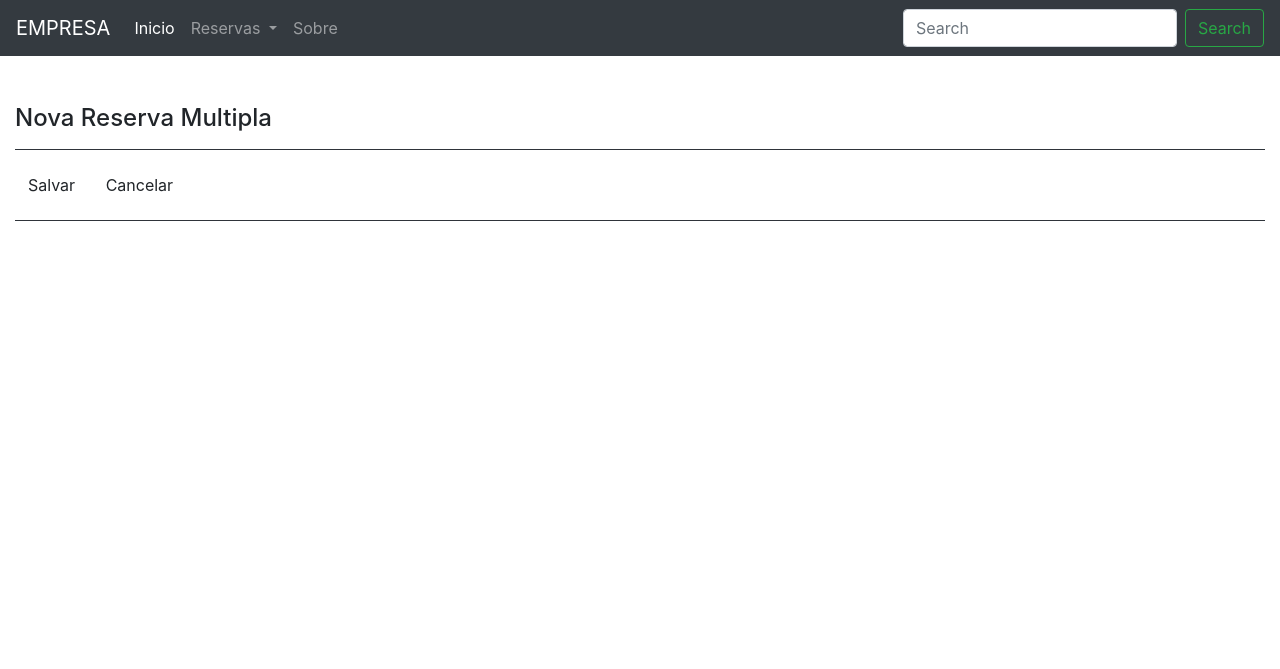
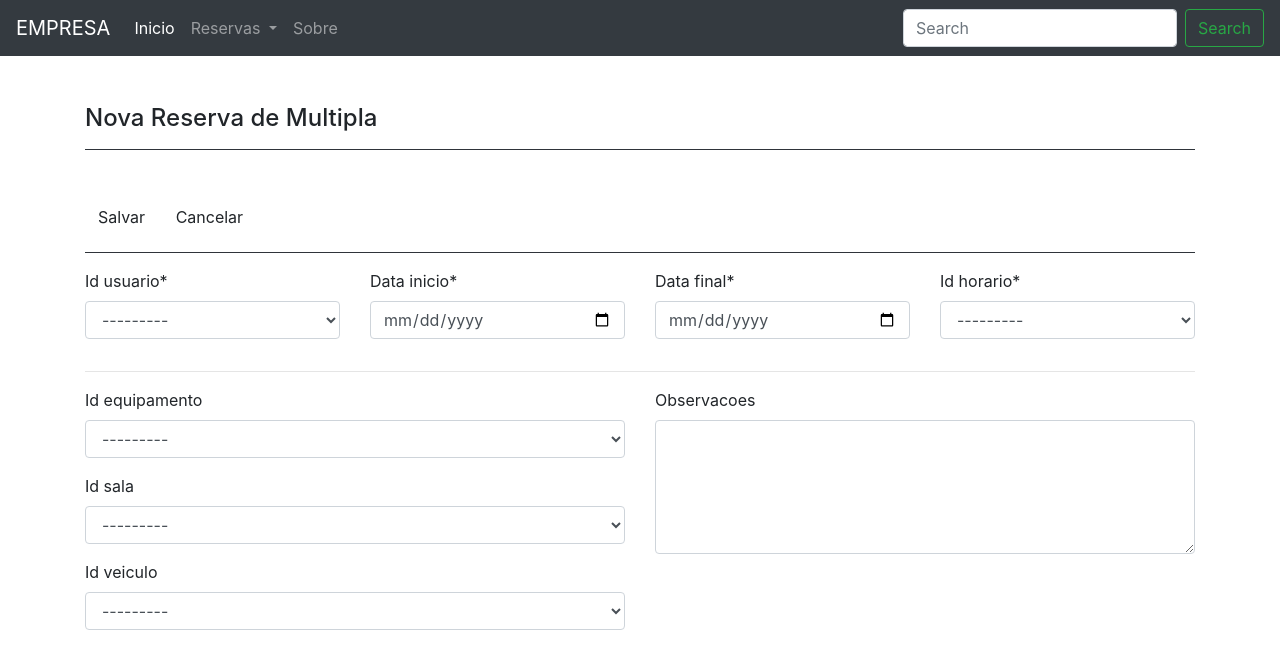
Before and after one commit to wbsartori/sistema-reservas, a Django app: page /multiplo/novo/ in a window 1280 px wide. Shown: the top 669 px of the page. Run offline with Django 3.2, Linux system fonts and the light colour scheme; data that the repository does not hold is empty; some libraries are stand-ins or nearby versions.

Commit message:
Criado forms de multiplos, salas e veiculos e realizado ajustes nos layouts para ficarem com o mesmo padrão.

```diff
--- a/app/frontend/forms.py
+++ b/app/frontend/forms.py
@@ -20,3 +20,39 @@ class ReservarEquipamentoForm(ModelForm):
             'data_final': DateInput(),
             'observacoes': TextArea(attrs={'cols': 80, 'rows': 5})
         }
+
+class ReservarSalaForm(ModelForm):
+
+    class Meta:
+        model = Reserva
+        fields = ('id_usuario','data_inicio','data_final','id_horario','id_equipamento','id_sala','id_veiculo','observacoes')
+        date_input = DateInput()
+        widgets = {
+            'data_inicio' : DateInput(),
+            'data_final': DateInput(),
+            'observacoes': TextArea(attrs={'cols': 80, 'rows': 5})
+        }
+
+class ReservarVeiculoForm(ModelForm):
+
+    class Meta:
+        model = Reserva
+        fields = ('id_usuario','data_inicio','data_final','id_horario','id_equipamento','id_sala','id_veiculo','observacoes')
+        date_input = DateInput()
+        widgets = {
+            'data_inicio' : DateInput(),
+            'data_final': DateInput(),
+            'observacoes': TextArea(attrs={'cols': 80, 'rows': 5})
+        }
+
+class ReservarMultiplosForm(ModelForm):
+
+    class Meta:
+        model = Reserva
+        fields = ('id_usuario','data_inicio','data_final','id_horario','id_equipamento','id_sala','id_veiculo','observacoes')
+        date_input = DateInput()
+        widgets = {
+            'data_inicio' : DateInput(),
+            'data_final': DateInput(),
+            'observacoes': TextArea(attrs={'cols': 80, 'rows': 5})
+        }
--- a/app/frontend/templates/equipamentos/novo_equip.html
+++ b/app/frontend/templates/equipamentos/novo_equip.html
@@ -3,9 +3,9 @@
 
 
 {% block content %}
+<div class="container">
     <h4 class="mt-5">Nova Reserva de Equipamentos</h4>
     <hr class="bg-dark">
-<div class="container">
  <div class="row mt-5">
      <div class="col-md-12">
      <form>
--- a/app/frontend/templates/reservas/novo_multiplos.html
+++ b/app/frontend/templates/reservas/novo_multiplos.html
@@ -1,14 +1,67 @@
 {% extends 'layout.html'%}
+{% load crispy_forms_tags %}
 
 {% block content %}
-    <h4 class="mt-5">Nova Reserva Multipla</h4>
+<div class="container">
+    <h4 class="mt-5">Nova Reserva de Multipla</h4>
     <hr class="bg-dark">
-<a href="#" class="btn btn-padrao-reservas">Salvar</a>
-<a href="{% url 'multiplo' %}" class="btn btn-padrao-reservas">Cancelar</a>
-<hr class="bg-dark">
-<div class="container-fluid">
  <div class="row mt-5">
-
+     <div class="col-md-12">
+     <form>
+         <a href="#" class="btn btn-padrao-reservas">Salvar</a>
+        <a href="{% url 'multiplo' %}" class="btn btn-padrao-reservas">Cancelar</a>
+        <hr class="bg-dark">
+         <div class="row">
+             <div class="col-md-6">
+                 <div class="row">
+                     <div class="col-md-6">
+                         <div class="form-group">
+                            {{ form.id_usuario | as_crispy_field }}
+                        </div>
+                     </div>
+                     <div class="col-md-6">
+                        <div class="form-group">
+                            {{ form.data_inicio | as_crispy_field }}
+                        </div>
+                     </div>
+                 </div>
+             </div>
+              <div class="col-md-6">
+                 <div class="row">
+                     <div class="col-md-6">
+                         <div class="form-group">
+                            {{ form.data_final | as_crispy_field }}
+                        </div>
+                     </div>
+                    <div class="col-md-6">
+                         <div class="form-group">
+                            {{ form.id_horario | as_crispy_field }}
+                        </div>
+                     </div>
+                 </div>
+             </div>
+         </div>
+         <hr>
+         <div class="row">
+            <div class="col-md-6">
+                <div class="form-group">
+                    {{ form.id_equipamento | as_crispy_field }}
+                </div>
+                 <div class="form-group">
+                    {{ form.id_sala | as_crispy_field }}
+                </div>
+                 <div class="form-group">
+                    {{ form.id_veiculo | as_crispy_field }}
+                </div>
+            </div>
+             <div class="col-md-6">
+                <div class="form-group">
+                    {{ form.observacoes | as_crispy_field }}
+                </div>
+            </div>
+         </div>
+     </form>
+     </div>
  </div>
 </div>
 {% endblock %}
--- a/app/frontend/views.py
+++ b/app/frontend/views.py
@@ -1,7 +1,7 @@
 from django.shortcuts import render
 from backend.models import Reserva
 
-from .forms import ReservarEquipamentoForm
+from .forms import ReservarEquipamentoForm, ReservarSalaForm, ReservarVeiculoForm, ReservarMultiplosForm
 
 def index(request):
     return render(request, 'home/index.html')
@@ -15,8 +15,15 @@ def sala(request):
 def veiculo(request):
     return render(request, 'veiculos/veiculos.html')
 
-def multiplo(request):
-    return render(request, 'reservas/multiplos.html')
+def novo_veiculo(request):
+    form = ReservarVeiculoForm(request.POST or None)
+    if form.is_valid():
+        form.save()
+
+    context = {
+        'form': form
+    }
+    return render(request,'veiculos/novo_veiculos.html', context)
 
 def novo_equip(request):
     form = ReservarEquipamentoForm(request.POST or None)
@@ -30,10 +37,27 @@ def novo_equip(request):
 
 
 def novo_sala(request):
-    return render(request,'salas/novo_sala.html')
+    form = ReservarSalaForm(request.POST or None)
+    if form.is_valid():
+        form.save()
+
+    context = {
+        'form': form
+    }
+
+    return render(request,'salas/novo_sala.html', context)
 
 def novo_multiplo(request):
-    return render(request,'reservas/novo_multiplos.html')
+    form = ReservarMultiplosForm(request.POST or None)
+    if form.is_valid():
+        form.save()
 
-def novo_veiculo(request):
-    return render(request,'veiculos/novo_veiculos.html')
+    context = {
+        'form': form
+    }
+
+    return render(request,'reservas/novo_multiplos.html', context)
+
+
+def multiplo(request):
+    return render(request, 'reservas/multiplos.html')
```
Also changed, not shown: app/frontend/templates/salas/novo_sala.html (+52 -5 lines), app/frontend/templates/veiculos/novo_veiculos.html (+52 -5 lines).
